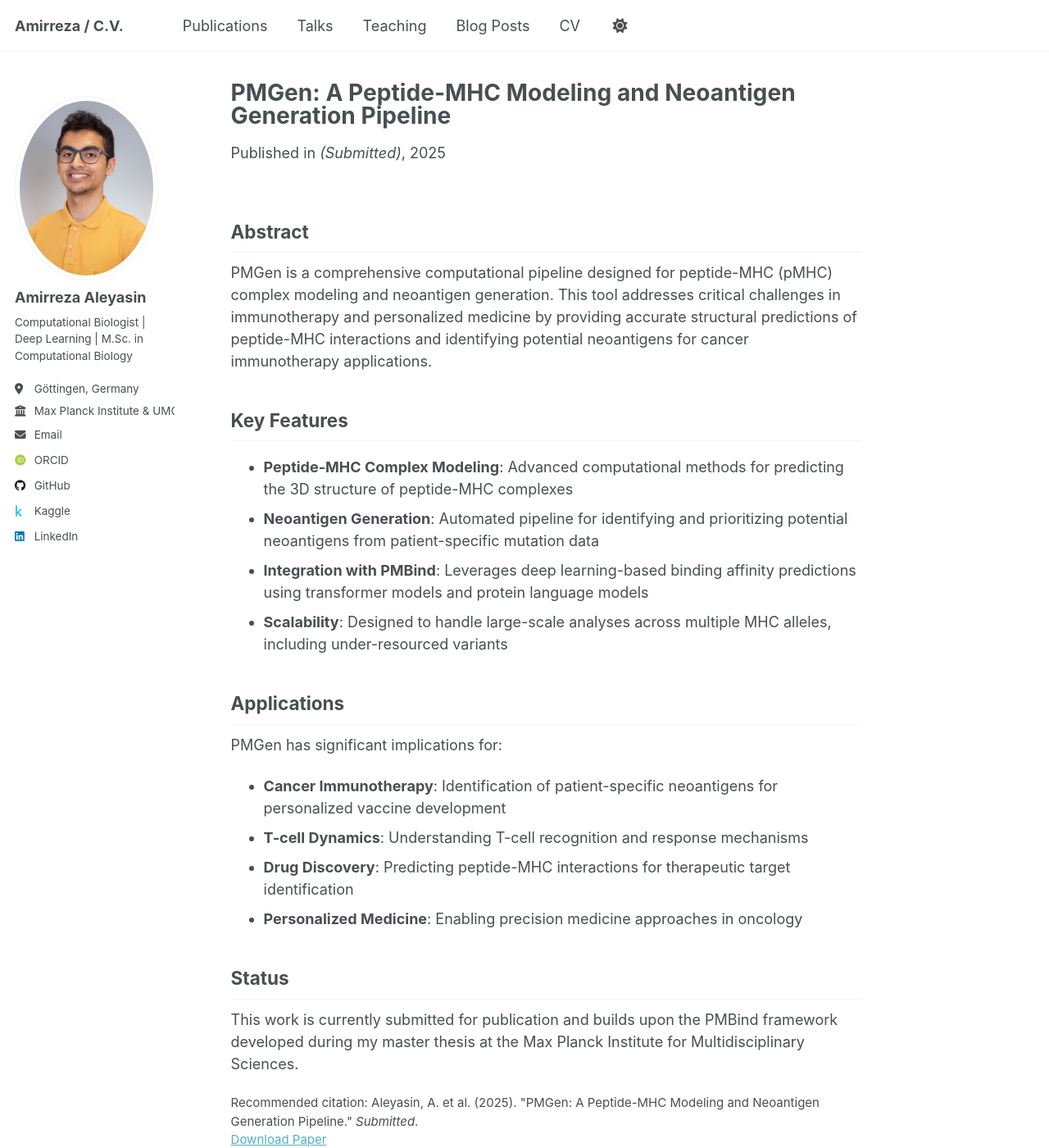
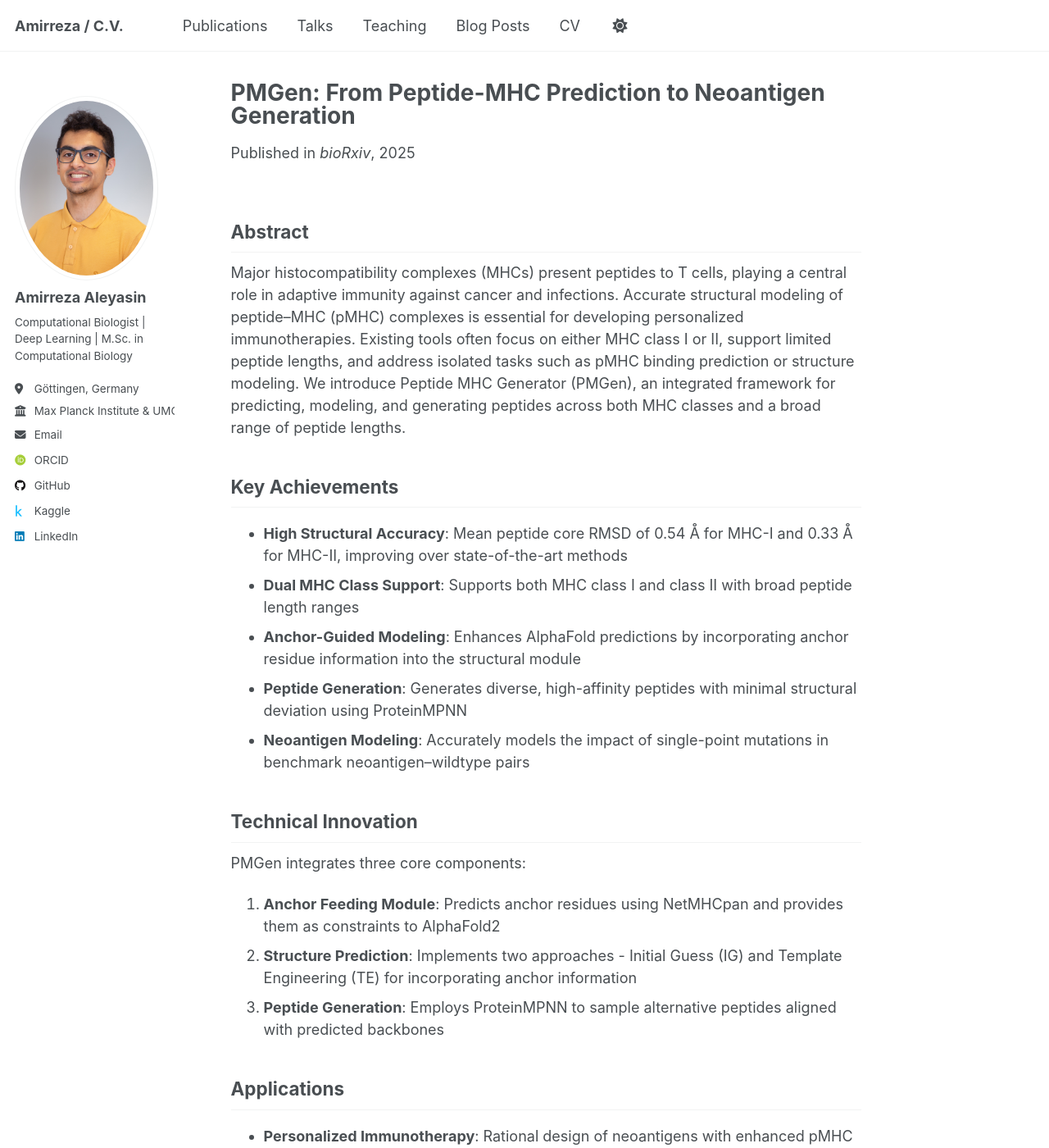
Before and after one commit to Amirreza-0/amirreza-0.github.io, a Jekyll site: the page built from _publications/2025-pmgen-paper.md, in a window 1280 px wide and 1400 px high. Shown: the whole window at 82% size. Built offline with Jekyll 4.4.1, drawn with Linux system fonts in a browser that asks for light colours; some web fonts are replaced; some of the changed text lies outside the part shown.

Commit message:
Revise PMGen paper title, update publication details, and enhance abstract and key features

```diff
--- a/_publications/2025-pmgen-paper.md
+++ b/_publications/2025-pmgen-paper.md
@@ -1,35 +1,45 @@
 ---
-title: "PMGen: A Peptide-MHC Modeling and Neoantigen Generation Pipeline"
+title: "PMGen: From Peptide-MHC Prediction to Neoantigen Generation"
 collection: publications
 category: manuscripts
 permalink: /publication/2025-pmgen-paper
-excerpt: 'A comprehensive pipeline for peptide-MHC complex modeling and neoantigen generation with applications in immunotherapy and personalized medicine.'
-date: 2025-11-01
-venue: '(Submitted)'
-paperurl: ''
-citation: 'Aleyasin, A. et al. (2025). &quot;PMGen: A Peptide-MHC Modeling and Neoantigen Generation Pipeline.&quot; <i>Submitted</i>.'
+excerpt: 'An integrated framework for predicting, modeling, and generating peptides across both MHC classes with applications in personalized immunotherapy.'
+date: 2025-11-14
+venue: 'bioRxiv'
+paperurl: 'https://doi.org/10.1101/2025.11.14.688404'
+citation: 'Asgary, A. H., Aleyassin, A., Mehl, J. A., Ludewig, B., Mishto, M., Liepe, J., & Soeding, J. (2025). &quot;PMGen: From Peptide-MHC Prediction to Neoantigen Generation.&quot; <i>bioRxiv</i>, 2025.11.14.688404.'
 ---
 
 ## Abstract
 
-PMGen is a comprehensive computational pipeline designed for peptide-MHC (pMHC) complex modeling and neoantigen generation. This tool addresses critical challenges in immunotherapy and personalized medicine by providing accurate structural predictions of peptide-MHC interactions and identifying potential neoantigens for cancer immunotherapy applications.
+Major histocompatibility complexes (MHCs) present peptides to T cells, playing a central role in adaptive immunity against cancer and infections. Accurate structural modeling of peptide–MHC (pMHC) complexes is essential for developing personalized immunotherapies. Existing tools often focus on either MHC class I or II, support limited peptide lengths, and address isolated tasks such as pMHC binding prediction or structure modeling. We introduce Peptide MHC Generator (PMGen), an integrated framework for predicting, modeling, and generating peptides across both MHC classes and a broad range of peptide lengths.
 
-## Key Features
+## Key Achievements
 
-* **Peptide-MHC Complex Modeling**: Advanced computational methods for predicting the 3D structure of peptide-MHC complexes
-* **Neoantigen Generation**: Automated pipeline for identifying and prioritizing potential neoantigens from patient-specific mutation data
-* **Integration with PMBind**: Leverages deep learning-based binding affinity predictions using transformer models and protein language models
-* **Scalability**: Designed to handle large-scale analyses across multiple MHC alleles, including under-resourced variants
+* **High Structural Accuracy**: Mean peptide core RMSD of 0.54 Å for MHC-I and 0.33 Å for MHC-II, improving over state-of-the-art methods
+* **Dual MHC Class Support**: Supports both MHC class I and class II with broad peptide length ranges
+* **Anchor-Guided Modeling**: Enhances AlphaFold predictions by incorporating anchor residue information into the structural module
+* **Peptide Generation**: Generates diverse, high-affinity peptides with minimal structural deviation using ProteinMPNN
+* **Neoantigen Modeling**: Accurately models the impact of single-point mutations in benchmark neoantigen–wildtype pairs
+
+## Technical Innovation
+
+PMGen integrates three core components:
+1. **Anchor Feeding Module**: Predicts anchor residues using NetMHCpan and provides them as constraints to AlphaFold2
+2. **Structure Prediction**: Implements two approaches - Initial Guess (IG) and Template Engineering (TE) for incorporating anchor information
+3. **Peptide Generation**: Employs ProteinMPNN to sample alternative peptides aligned with predicted backbones
 
 ## Applications
 
-PMGen has significant implications for:
+* **Personalized Immunotherapy**: Rational design of neoantigens with enhanced pMHC binding affinity
+* **Cancer Vaccine Development**: Combining MHC-I and MHC-II epitopes for improved therapeutic efficacy
+* **Structural Immunology**: Understanding T-cell recognition and immune response mechanisms
+* **CAR-T Cell Design**: Development of Fab fragments and antibodies that specifically recognize neoantigen–MHC complexes
 
-* **Cancer Immunotherapy**: Identification of patient-specific neoantigens for personalized vaccine development
-* **T-cell Dynamics**: Understanding T-cell recognition and response mechanisms
-* **Drug Discovery**: Predicting peptide-MHC interactions for therapeutic target identification
-* **Personalized Medicine**: Enabling precision medicine approaches in oncology
+## Availability
 
-## Status
+PMGen is freely available at [https://github.com/soedinglab/PMGen](https://github.com/soedinglab/PMGen)
 
-This work is currently submitted for publication and builds upon the PMBind framework developed during my master thesis at the Max Planck Institute for Multidisciplinary Sciences.
+## Authors
+
+Amir H. Asgary, **Amirreza Aleyassin**, Jonas A. Mehl, Burkhard Ludewig, Michele Mishto, Juliane Liepe, Johannes Soeding
```
Also changed, not shown: 1 other file.
